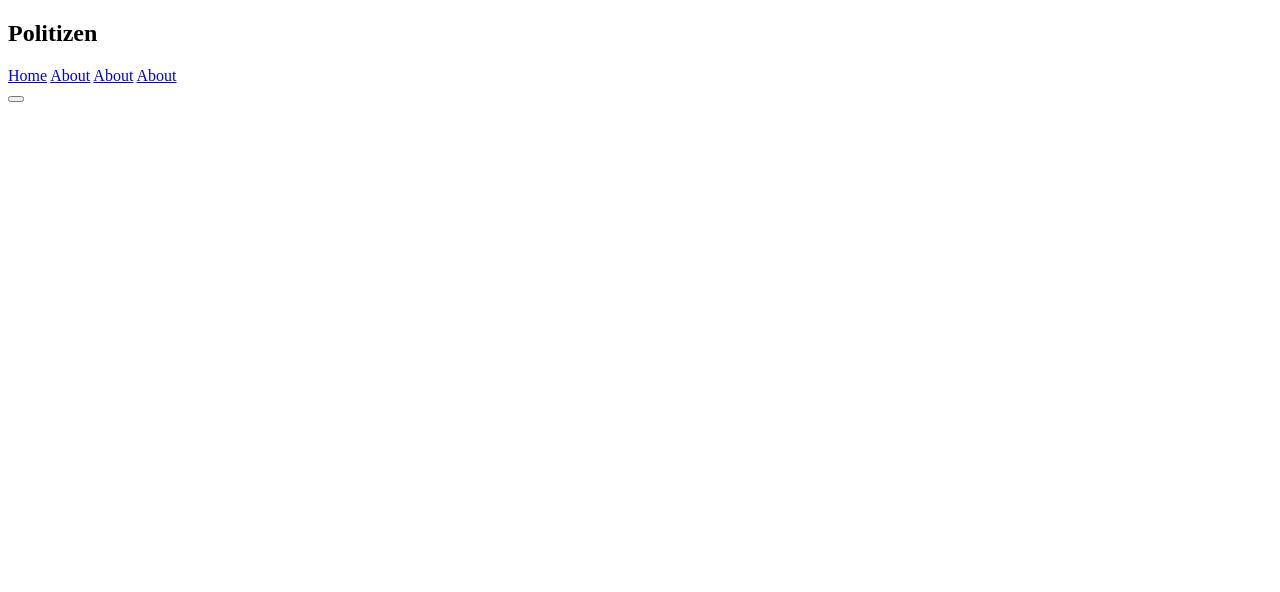
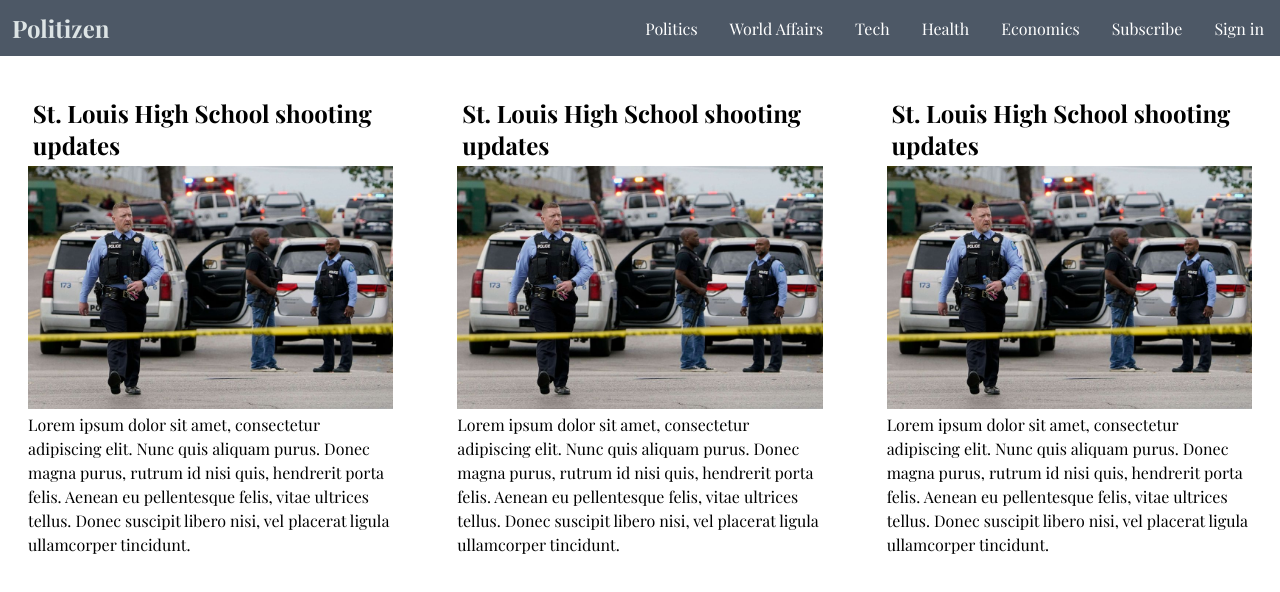
Before and after one commit to jdanderson01/news-landing, a plain HTML site: page index.html in a window 1280 px wide. Drawn offline with nearby package versions, Linux system fonts and the light colour scheme; a web font is replaced by a local one.

Commit message:
Content update
Added navbar and began on the main section of website

```diff
--- a/index.html
+++ b/index.html
@@ -6,25 +6,71 @@
         <title>Politizen</title>
         <meta name="description" content="">
         <meta name="viewport" content="width=device-width, initial-scale=1">
-        <link rel="stylesheet" href="">
+        <link rel="stylesheet" href="styles.css">
+        <script src="https://kit.fontawesome.com/e578fca178.js" crossorigin="anonymous"></script>
         <script src="" async ></script>
     </head>
     <body>
-        <section class="navbar">
-            <h1>Politizen</h1>
+        <nav class="navbar">
+            <a href="app.js>"><h1 class="title-logo">Politizen</h1></a>
 
-            <div class="menu">
-                <a href="#" class="is-active">Home</a>
-                <a href="#">About</a>
-                <a href="#">About</a>
-                <a href="#">About</a>
+            <a href="#" class="toggle-button">
+                <span class="bar"></span>
+                <span class="bar"></span>
+                <span class="bar"></span>
+            </a>
+
+            <div class = "navbar-links">
+                <ul>
+                    <li><a href="#">Politics</a></li>
+                    <li><a href="#">World Affairs</a></li>
+                    <li><a href="#">Tech</a></li>
+                    <li><a href="#">Health</a></li>
+                    <li><a href="#">Economics</a></li>
+                    <li><a href="#">Subscribe</a></li>
+                    <li><a href="#">Sign in</a></li>
+                </ul>
             </div>
+        </nav>
+        <main class="container">
+            <section class="hero">
+                <div class="news-container">
+                    <div class="news-item">
+                    <h1>St. Louis High School shooting updates</h1>
+                    <img src="assets/st-louis.jpeg" alt="Officers at the scene of the school shooting in St. Louis" class="news-img">
+                    <p>
+                        Lorem ipsum dolor sit amet, consectetur adipiscing elit.
+                        Nunc quis aliquam purus. Donec magna purus, rutrum id nisi
+                        quis, hendrerit porta felis. Aenean eu pellentesque felis,
+                        vitae ultrices tellus. Donec suscipit libero nisi, vel placerat
+                        ligula ullamcorper tincidunt.
+                    </p>
+                </div>
+                <div class="news-item">
+                    <h1>St. Louis High School shooting updates</h1>
+                    <img src="assets/st-louis.jpeg" alt="Officers at the scene of the school shooting in St. Louis" class="news-img">
+                    <p>
+                        Lorem ipsum dolor sit amet, consectetur adipiscing elit.
+                        Nunc quis aliquam purus. Donec magna purus, rutrum id nisi
+                        quis, hendrerit porta felis. Aenean eu pellentesque felis,
+                        vitae ultrices tellus. Donec suscipit libero nisi, vel placerat
+                        ligula ullamcorper tincidunt.
+                    </p>
+                </div>
+                <div class="news-item">
+                    <h1>St. Louis High School shooting updates</h1>
+                    <img src="assets/st-louis.jpeg" alt="Officers at the scene of the school shooting in St. Louis" class="news-img">
+                    <p>
+                        Lorem ipsum dolor sit amet, consectetur adipiscing elit.
+                        Nunc quis aliquam purus. Donec magna purus, rutrum id nisi
+                        quis, hendrerit porta felis. Aenean eu pellentesque felis,
+                        vitae ultrices tellus. Donec suscipit libero nisi, vel placerat
+                        ligula ullamcorper tincidunt.
+                    </p>
+                </div>
 
-            <button class="Hamburger">
-                <span></span>
-                <span></span>
-                <span></span>
-            </button>
-        </section>
+                </div>
+            </section>
+        </main>
     </body>
 </html>
--- a/styles.css
+++ b/styles.css
@@ -0,0 +1,90 @@
+@import url('https://fonts.googleapis.com/css2?family=Playfair+Display:ital,wght@0,400;0,500;0,600;0,700;0,800;0,900;1,400;1,500;1,600;1,700;1,800;1,900&display=swap');
+
+* {
+    margin: 0;
+    padding: 0;
+    box-sizing: border-box;
+    font-family: 'Playfair Display', serif;
+}
+
+a {
+    text-decoration: none;
+}
+
+.title-logo {
+    margin: .5em;
+}
+
+.navbar {
+    display: flex;
+    position: relative;
+    justify-content: space-between;
+    align-items: center;
+    background-color: #4d5866;
+    color: white;
+}
+
+.title-logo, .navbar-links {
+    color: #dde4e5;
+}
+
+.navbar-links {
+    height: 100%;
+}
+
+.navbar-links ul {
+    display: flex;
+    margin: 0;
+    padding: 0;
+}
+
+.navbar-links li {
+    list-style: none;
+}
+
+.navbar-links li a {
+    display: block;
+    text-decoration: none;
+    color: white;
+    padding: 1rem;
+}
+
+.navbar-links li:hover {
+    border-radius: 10px 10px 15px 15px;
+    background-color: #62787f;
+}
+
+.main {
+    display: flex;
+    flex-flow: column;
+}
+
+.news-container {
+    display: grid;
+    grid-template-columns: auto auto auto;
+    gap: 1.5rem;
+    max-width: 100%;
+    margin: .5em auto;
+    padding: .5em;
+}
+
+.news-item {
+    padding: 20px;
+}
+
+.hero h1 {
+    margin: .2em;
+    font-size: 1.5em;
+    font-weight: 700;
+}
+
+.news-img {
+    width: 100%;
+    height: auto;
+}
+
+.hero p {
+    font-size: 1em;
+    max-width: 500px;
+    line-height: 1.5em;
+}
```
Also changed, not shown: assets/st-louis.jpeg (added).
